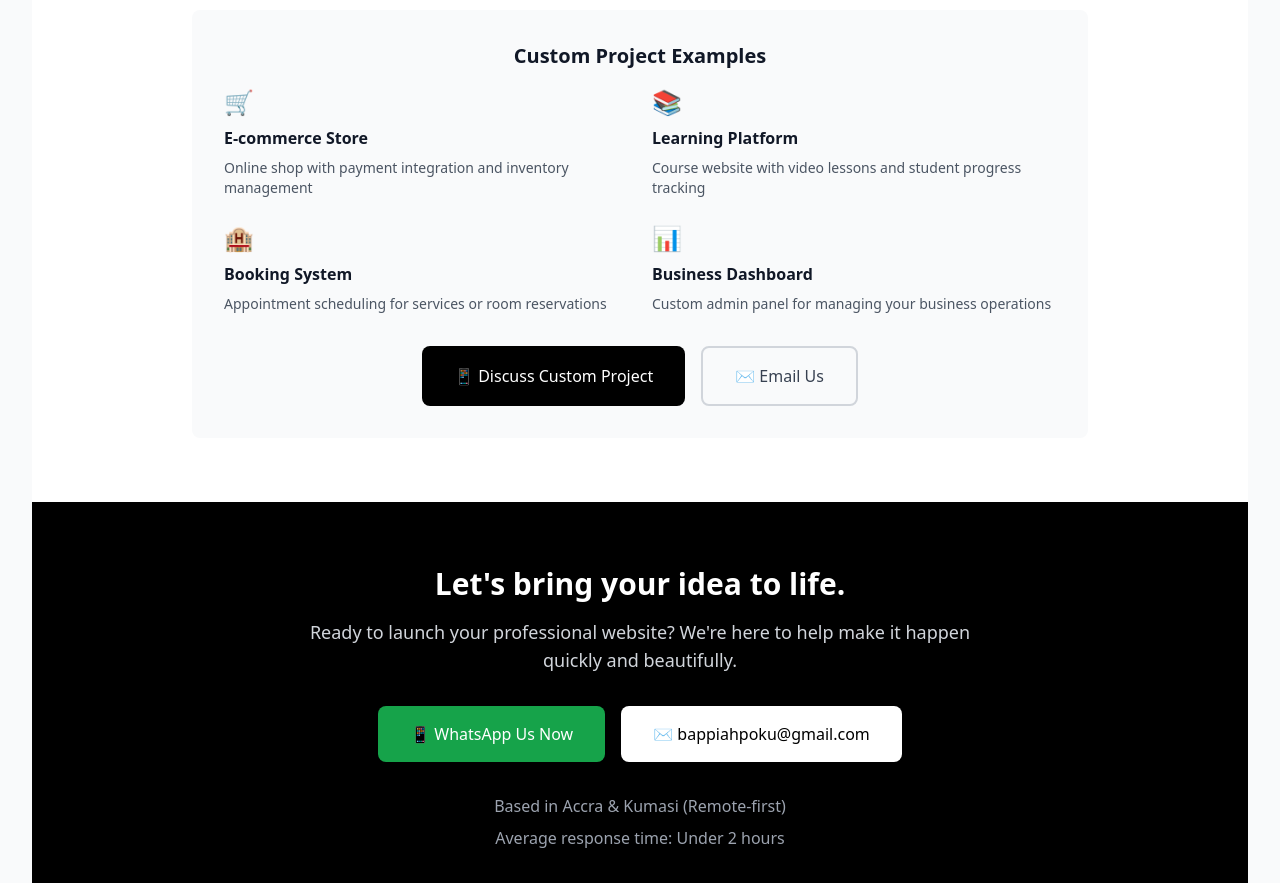
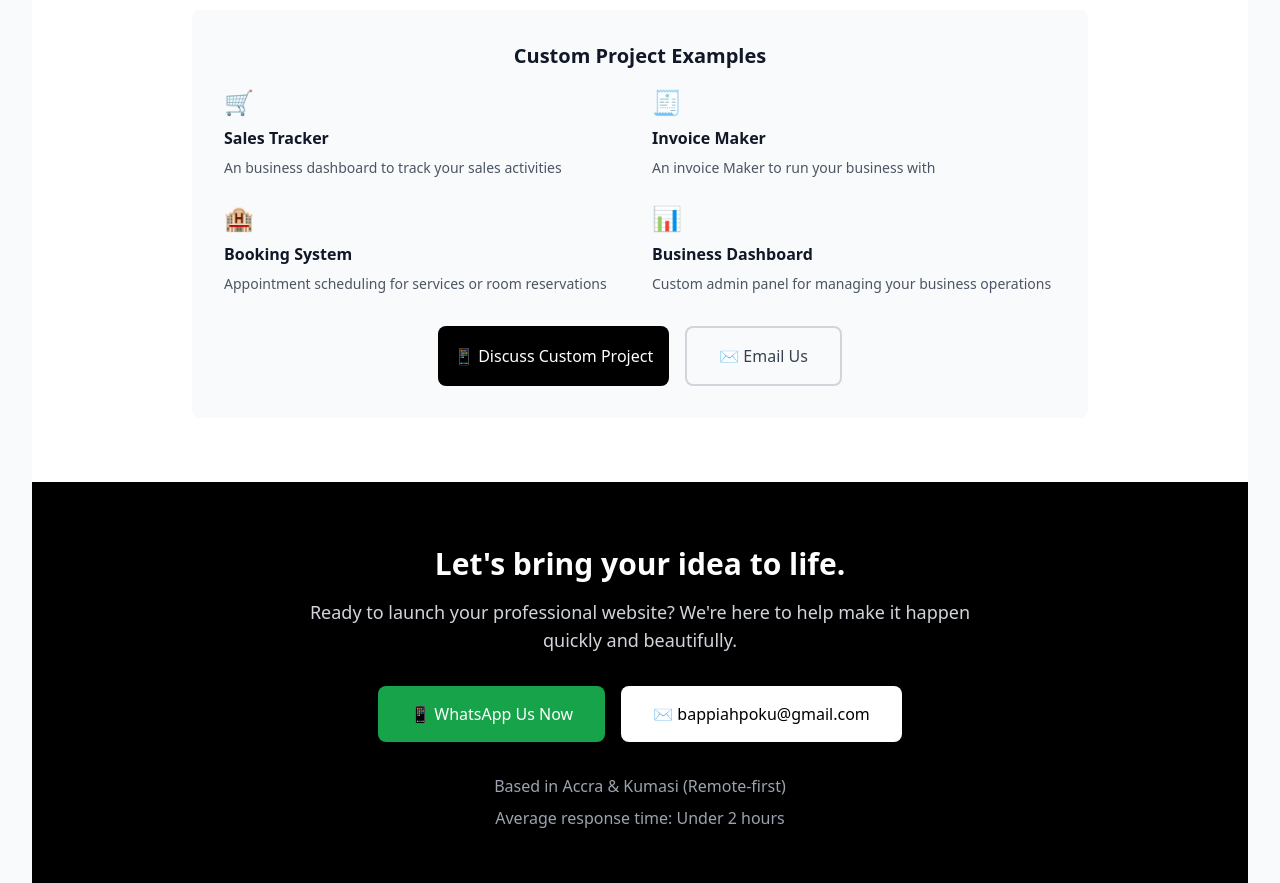
Before and after one commit to Benappiahpoku/teklumin-website-v1, a Vue app: page /pricing in a window 1280 px wide. Shown: the part 4020-4903 px from the top of the page. Built offline with nearby package versions, Linux system fonts and the light colour scheme.

Commit message:
pricing-page-update

```diff
--- a/src/views/PricingView.vue
+++ b/src/views/PricingView.vue
@@ -134,7 +134,7 @@
 
           <div class="flex flex-col sm:flex-row gap-4 justify-center">
             <a :href="whatsappLink" target="_blank" rel="noopener noreferrer"
-              class="bg-black text-white px-8 py-4 rounded-lg hover:bg-gray-800 transition-colors font-medium min-h-[48px] flex items-center justify-center">
+              class="bg-black text-white px-4 py-2 rounded-lg hover:bg-gray-800 transition-colors font-medium min-h-[48px] flex items-center justify-center">
               📱 Discuss Custom Project
             </a>
             <a href="mailto:hello@teklumen.com"
@@ -283,14 +283,14 @@ const customExamples = ref<CustomExample[]>([
   {
     id: '1',
     icon: '🛒',
-    title: 'E-commerce Store',
-    description: 'Online shop with payment integration and inventory management'
+    title: 'Sales Tracker ',
+    description: 'An business dashboard to track your sales activities'
   },
   {
     id: '2',
-    icon: '📚',
-    title: 'Learning Platform',
-    description: 'Course website with video lessons and student progress tracking'
+    icon: '🧾',
+    title: 'Invoice Maker',
+    description: 'An invoice Maker to run your business with'
   },
   {
     id: '3',
```
